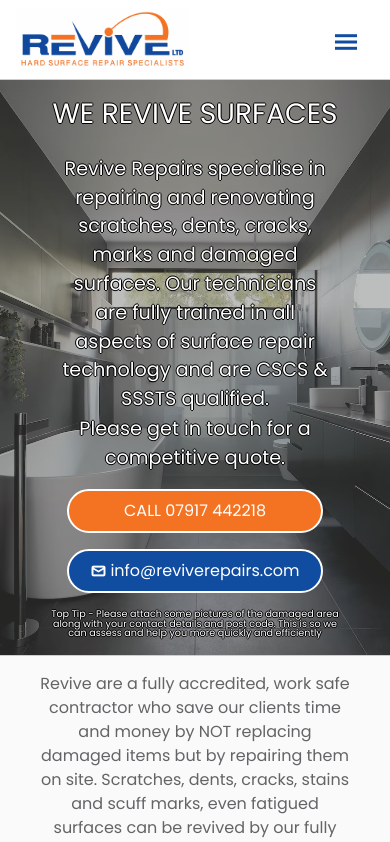
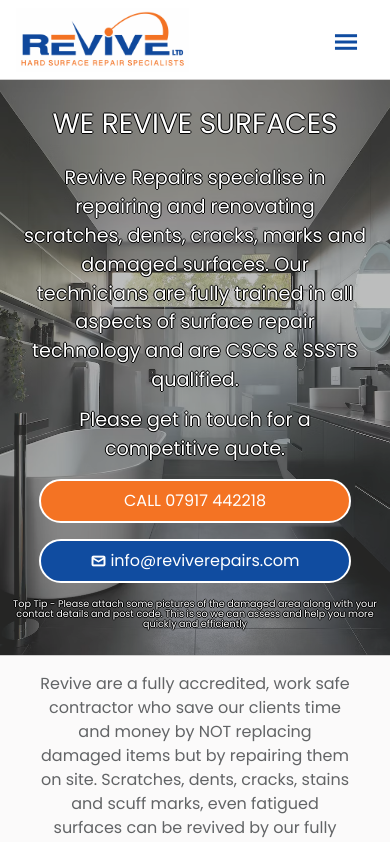
Before and after one commit to bobbybish81/revive-repair, a React (Create React App) app: page / in a window 390 px wide. Shown: the top 842 px of the page. Built offline with nearby package versions, Linux system fonts and the light colour scheme.

Commit message:
style adjusted for tablet on homepage

```diff
--- a/src/styles/Home.css
+++ b/src/styles/Home.css
@@ -22,7 +22,6 @@
 
 .intro {
   display: grid;
-  width: 20rem;
   height: 100%;
   margin: 0 auto;
   text-shadow: -1px 0 black, 0 1px black, 1px 0 black, 0 -1px black;
@@ -130,8 +129,6 @@
     font-weight: 500;
     text-align: center;
     border-bottom: 1px solid #cecdcd;
-    /* background-blend-mode: overlay;
-    background-color: rgba(93, 92, 89, 0.4); */
     background-image: url('.././images/desktop_bathroom.png');
     background-size: cover;
   }
```
